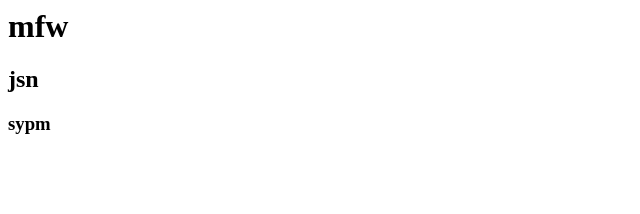
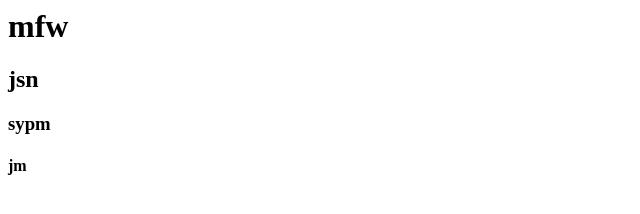
Before and after one commit to AYUSH567/nd, a plain HTML site: page index.html in a window 1280 px wide. Shown: the full height of the page, 0-640 px from the left. Drawn offline with Linux system fonts and the light colour scheme.

Commit message:
fourth comit

```diff
--- a/index.html
+++ b/index.html
@@ -1,3 +1,4 @@
 <h1>mfw</h1>
 <h2>jsn</h2>
 <h3>sypm</h3>
+<h4>jm</h4>
```
